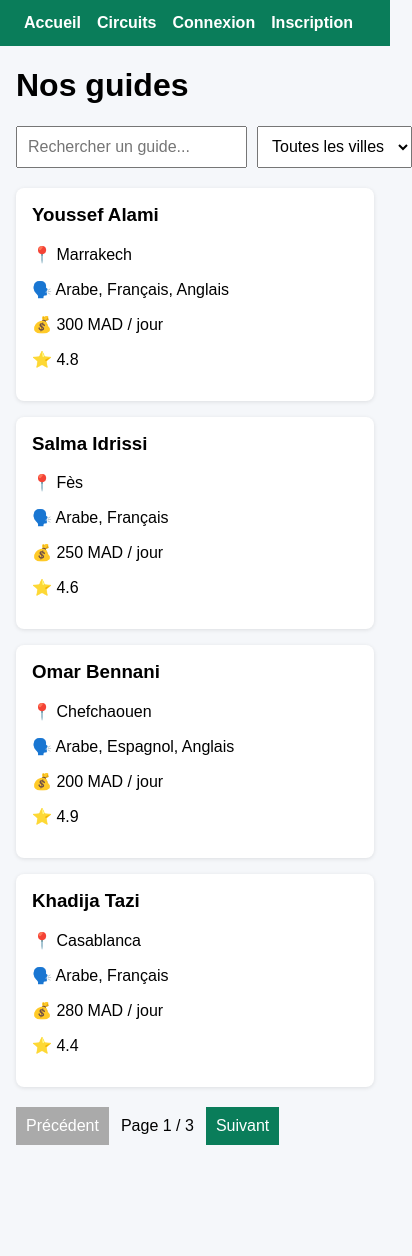
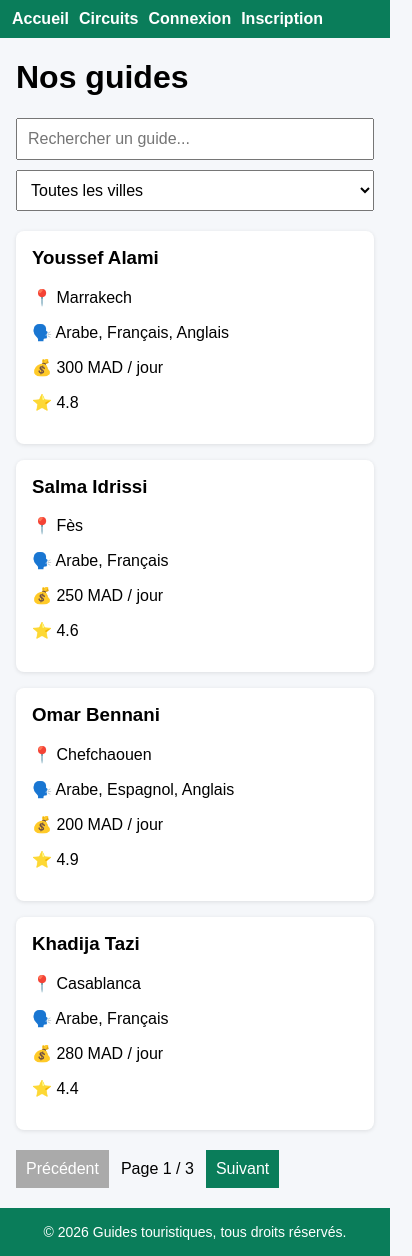
Before and after one commit to imaneaitabdennebi/rihla-morocco, a React app in the folder frontend/: page / in a window 390 px wide. Shown: the whole page, 412 px wide, since content can reach past the window. Before the commit the page ends 1165 px from the top, so only its background shows below. Built offline with nearby package versions, Linux system fonts and the light colour scheme; the HTML template or start-up script is replaced by a standard one.

Commit message:
Etape 12 : page 404, footer, responsive

```diff
--- a/frontend/src/App.jsx
+++ b/frontend/src/App.jsx
@@ -1,5 +1,6 @@
 import { Routes, Route } from 'react-router-dom';
 import Navbar from './components/Navbar';
+import Footer from './components/Footer';
 import ProtectedRoute from './components/ProtectedRoute';
 import Home from './pages/Home';
 import Circuits from './pages/Circuits';
@@ -7,11 +8,13 @@ import Login from './pages/Login';
 import Register from './pages/Register';
 import Dashboard from './pages/Dashboard';
 import Notifications from './pages/Notifications';
+import NotFound from './pages/NotFound';
 
 export default function App() {
   return (
-    <>
+    <div className="page-wrapper">
       <Navbar />
+      <main className="main-content">
         <Routes>
           <Route path="/" element={<Home />} />
           <Route path="/circuits" element={<Circuits />} />
@@ -33,7 +36,10 @@ export default function App() {
               </ProtectedRoute>
             }
           />
+          <Route path="*" element={<NotFound />} />
         </Routes>
-    </>
+      </main>
+      <Footer />
+    </div>
   );
 }
--- /dev/null
+++ b/frontend/src/components/Footer.jsx
@@ -0,0 +1,7 @@
+export default function Footer() {
+  return (
+    <footer className="footer">
+      © 2026 Guides touristiques, tous droits réservés.
+    </footer>
+  );
+}
--- a/frontend/src/index.css
+++ b/frontend/src/index.css
@@ -27,3 +27,17 @@ th { background: #0a7d5a; color: white; }
 .notif-list small { color: #777; white-space: nowrap; }
 .review-form { display: flex; flex-direction: column; gap: 10px; max-width: 420px; margin-top: 20px; background: white; padding: 16px; border-radius: 8px; }
 textarea { padding: 10px; font-size: 16px; font-family: inherit; }
+.page-wrapper { min-height: 100vh; display: flex; flex-direction: column; }
+.main-content { flex: 1; }
+.footer { text-align: center; padding: 16px; background: #0a7d5a; color: white; font-size: 14px; }
+
+/* Responsive : tablette et téléphone */
+.navbar { flex-wrap: wrap; align-items: center; }
+
+@media (max-width: 700px) {
+  .navbar { gap: 10px; padding: 10px 12px; }
+  .navbar-user { margin-left: 0; width: 100%; }
+  .filters { flex-direction: column; }
+  table { display: block; overflow-x: auto; }
+  form { max-width: 100%; }
+}
--- /dev/null
+++ b/frontend/src/pages/NotFound.jsx
@@ -0,0 +1,11 @@
+import { Link } from 'react-router-dom';
+
+export default function NotFound() {
+  return (
+    <div className="container">
+      <h1>404</h1>
+      <p>Cette page n'existe pas.</p>
+      <Link to="/">Retour à l'accueil</Link>
+    </div>
+  );
+}
```
Lines whose indentation alone changed are shown as unchanged.
